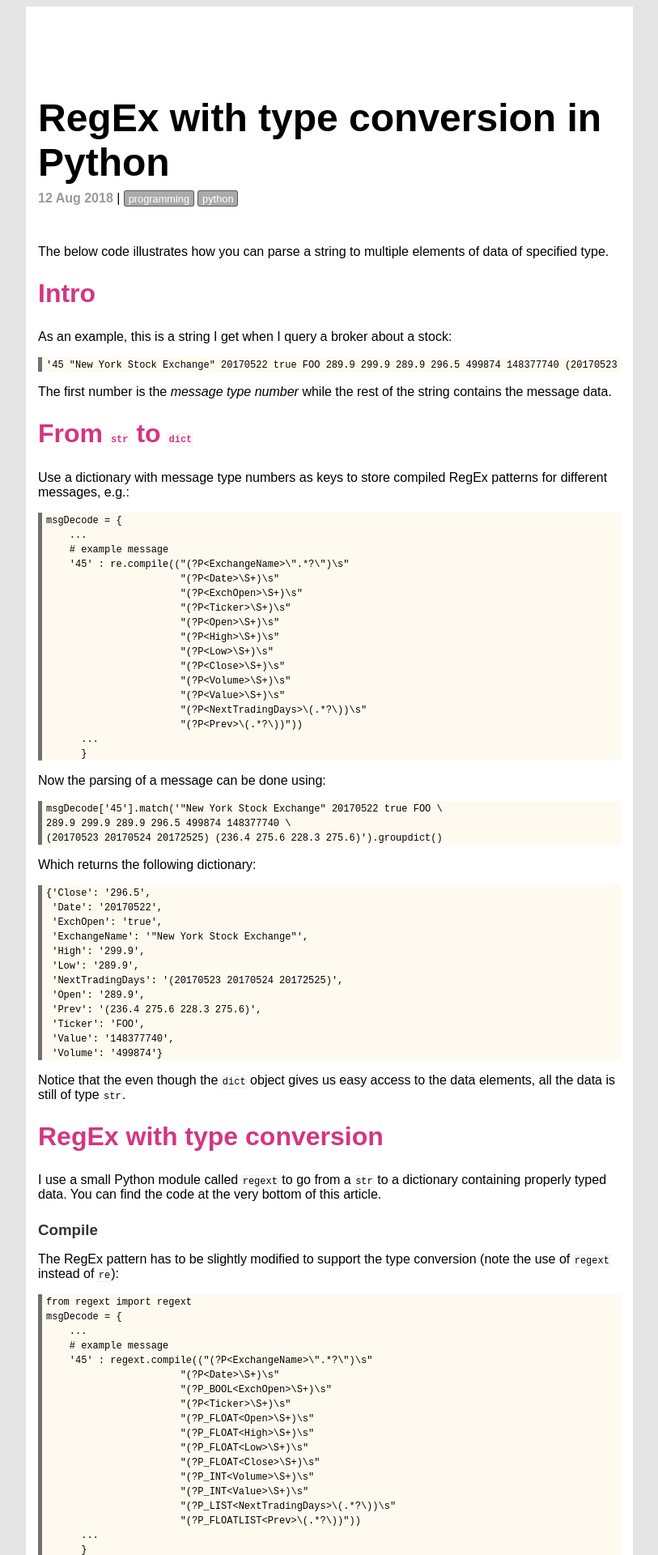
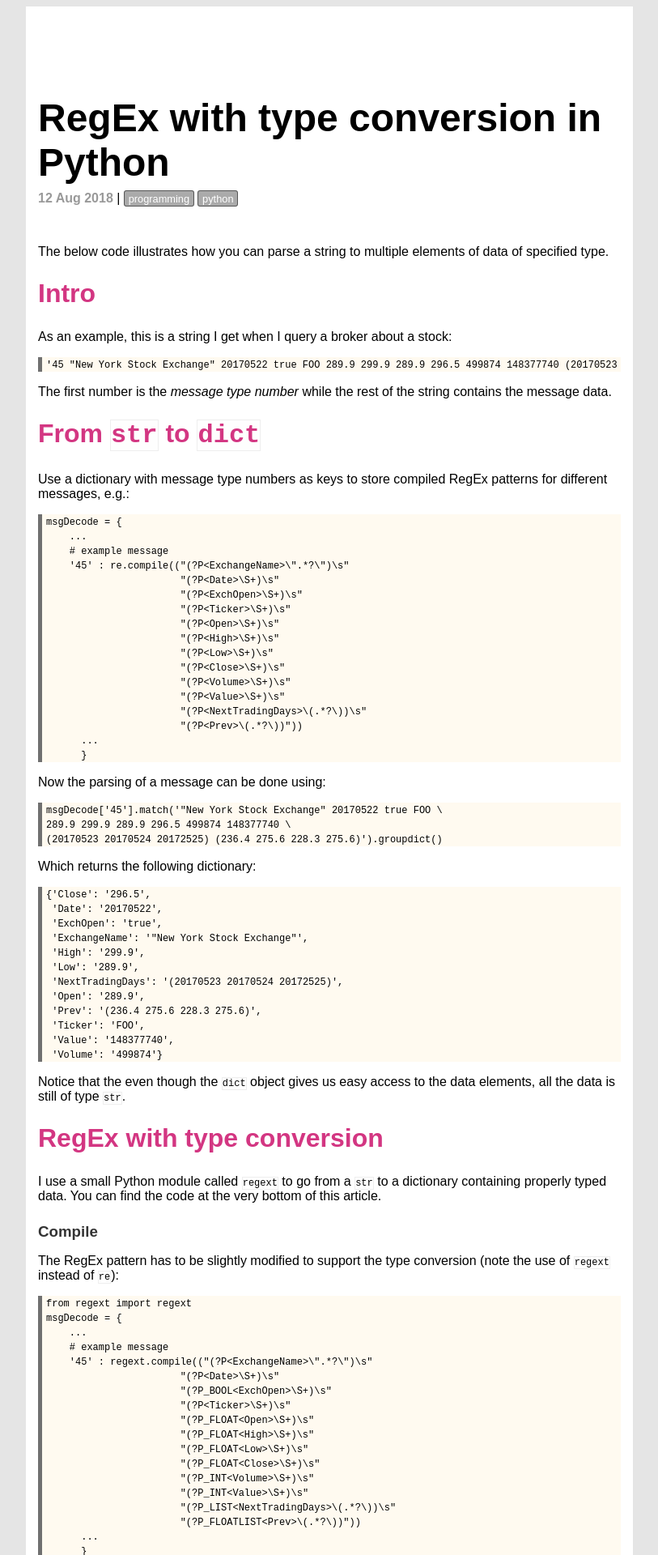
Before and after one commit to execas/execas.github.io, a Jekyll site: the page built from _posts/2018-08-12-regex-with-type-conversion-in-python.md, in a window 1280 px wide. Shown: the top 1920 px of the page at 81% size, without its empty margins (233-1046 px from the left). Built offline with Jekyll 4.4.1, drawn with Linux system fonts in a browser that asks for light colours.

Commit message:
Update execas.css

```diff
--- a/css/execas.css
+++ b/css/execas.css
@@ -172,6 +172,11 @@ END: postinfo
      margin-top: 1.5rem;
 }
 
+.post h2 code {
+     font-size: 2rem;
+
+}
+
 .post h3 {
      color: #333333;
      margin-top:1.5rem;
```
